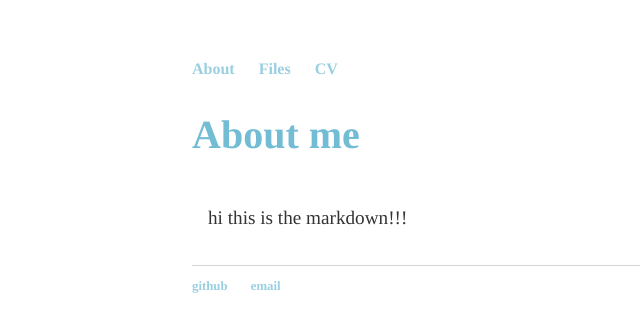
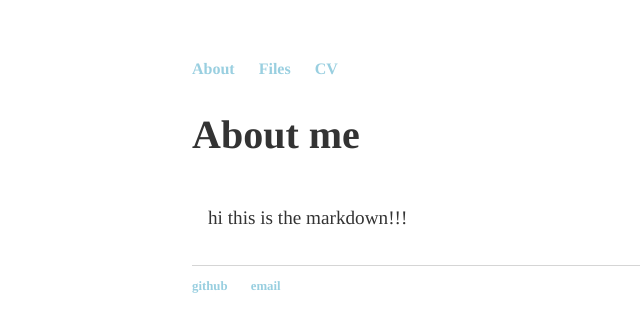
Before and after one commit to lena-kilian/lena-kilian.github.io, a Jekyll site: the page built from index.md, in a window 1280 px wide. Shown: the top 332 px of the page, without its empty margins (0-640 px from the left). Built offline with Jekyll 4.4.1, drawn with Linux system fonts in a browser that asks for light colours; our own code applies the rules of GitHub Pages for plain Markdown files.

Commit message:
Update main.css

```diff
--- a/css/main.css
+++ b/css/main.css
@@ -24,17 +24,17 @@ a:hover {
 h1 {
     font-size: 3em;
     font-family:'Times';
-    color: #72bcd4;
+    color: #333;
 }
 h2 {
     font-size: 2.5em;
     font-family:'Times';
-    color: #72bcd4;
+    color: #333;
 }
 h3 {
     font-size: 2em;
     font-family:'Times';
-    color: #72bcd4;
+    color: #333;
 }
 p {
     font-size: 1.2em;
```
